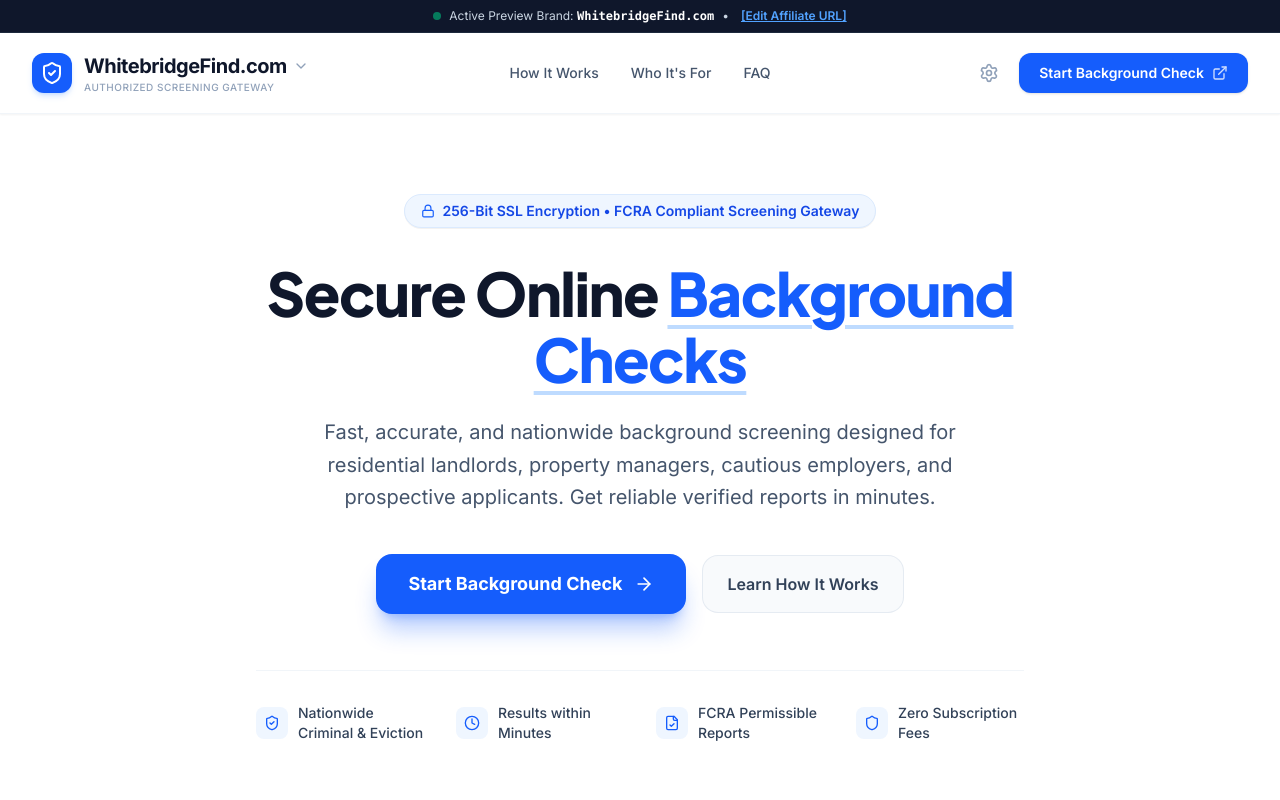
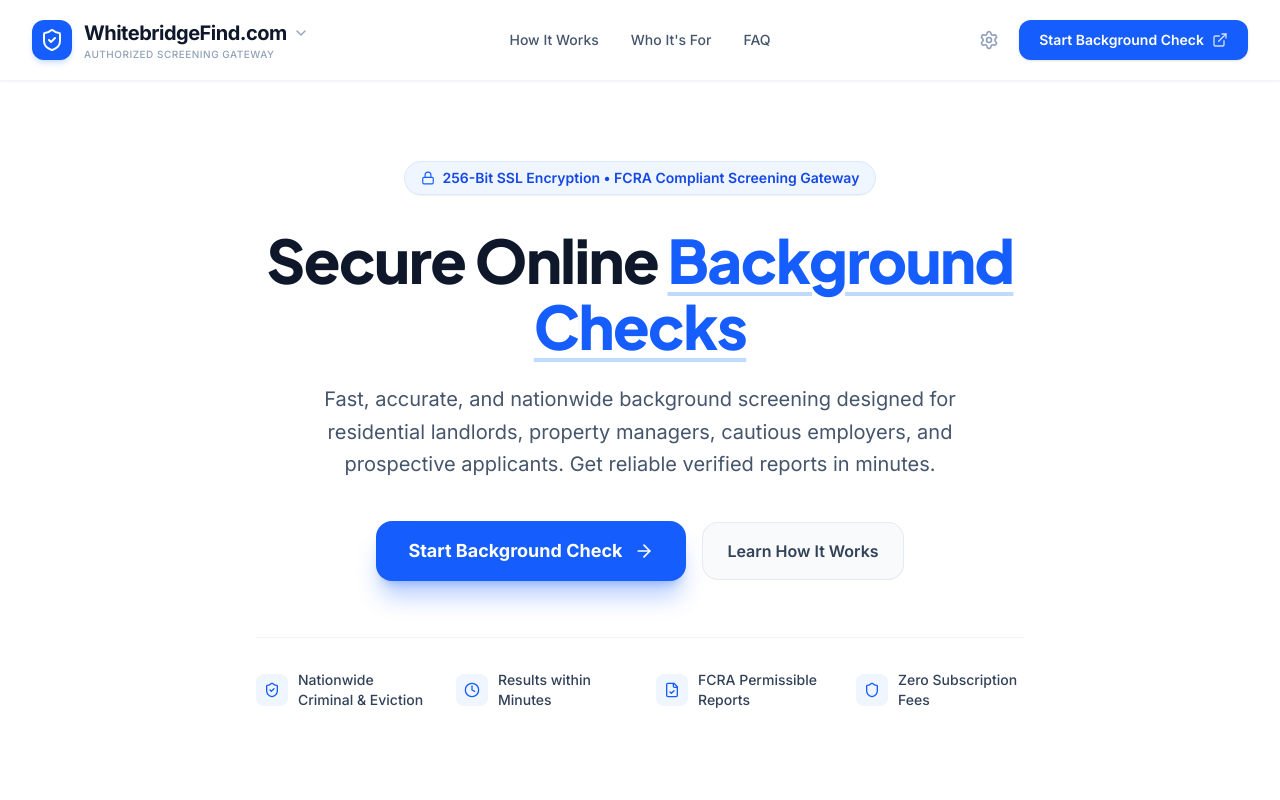
Before and after one commit to mdmahmudulhasan1100-tech/background-check, a React (Vite) app: page / in a window 1280 px wide. Shown: the top 800 px of the page. Built offline with nearby package versions, Linux system fonts and the light colour scheme.

Commit message:
refactor: update default affiliate URL and remove modal
Remove the unused PreScreeningModal component and update the default affiliate tracking URL to the current partner link.

```diff
--- a/src/App.tsx
+++ b/src/App.tsx
@@ -6,7 +6,6 @@
 import { FAQ } from './components/FAQ';
 import { CTASection } from './components/CTASection';
 import { Footer } from './components/Footer';
-import { PreScreeningModal } from './components/PreScreeningModal';
 import { LegalModal } from './components/LegalModal';
 import { SettingsModal } from './components/SettingsModal';
 import { DOMAIN_IDEAS, DEFAULT_AFFILIATE_URL } from './data';
@@ -16,7 +15,6 @@
   const [affiliateUrl, setAffiliateUrl] = useState<string>(DEFAULT_AFFILIATE_URL);
 
   // Modals state
-  const [preScreenModalOpen, setPreScreenModalOpen] = useState<boolean>(false);
   const [settingsModalOpen, setSettingsModalOpen] = useState<boolean>(false);
   const [legalModalType, setLegalModalType] = useState<'privacy' | 'terms' | 'affiliate' | null>(null);
 
@@ -28,7 +26,11 @@
         setCurrentDomain(savedDomain);
       }
       const savedAffiliate = localStorage.getItem('verify_app_affiliate');
-      if (savedAffiliate && savedAffiliate !== 'https://www.whitebridge.com/ref?partner=verify_applicant_portal') {
+      if (
+        savedAffiliate &&
+        savedAffiliate !== 'https://www.whitebridge.com/ref?partner=verify_applicant_portal' &&
+        savedAffiliate !== 'https://whitebridgefind.com/Pshring'
+      ) {
         setAffiliateUrl(savedAffiliate);
       } else {
         setAffiliateUrl(DEFAULT_AFFILIATE_URL);
@@ -55,25 +57,11 @@
   };
 
   const handleStartBackgroundCheck = () => {
-    setPreScreenModalOpen(true);
+    window.open(affiliateUrl, '_blank');
   };
 
   return (
     <div className="min-h-screen bg-white text-slate-900 flex flex-col selection:bg-blue-100 selection:text-blue-900 font-sans">
-
-      {/* Top Banner Notice for Affiliate Marketers / Preview */}
-      <div className="bg-slate-900 text-slate-300 px-4 py-2 text-[11px] sm:text-xs text-center border-b border-slate-800 flex items-center justify-center gap-2">
-        <span className="w-2 h-2 rounded-full bg-emerald-500 animate-pulse shrink-0" />
-        <span>Active Preview Brand: <strong className="text-white font-mono">{currentDomain}</strong></span>
-        <span className="hidden sm:inline">•</span>
-        <button
-          onClick={() => setSettingsModalOpen(true)}
-          className="underline hover:text-white transition-colors cursor-pointer ml-1 font-semibold text-blue-400"
-        >
-          [Edit Affiliate URL]
-        </button>
-      </div>
-
       {/* Main Header / Navigation */}
       <Header
         currentDomain={currentDomain}
@@ -102,11 +90,6 @@
       />
 
       {/* Interactive Modals */}
-      <PreScreeningModal
-        isOpen={preScreenModalOpen}
-        onClose={() => setPreScreenModalOpen(false)}
-        affiliateUrl={affiliateUrl}
-      />
 
       <LegalModal
         modalType={legalModalType}
--- a/src/data.ts
+++ b/src/data.ts
@@ -8,7 +8,7 @@
   'BackgroundCheckPortal.com',
 ];
 
-export const DEFAULT_AFFILIATE_URL = 'https://whitebridgefind.com/Pshring';
+export const DEFAULT_AFFILIATE_URL = 'https://paymaxoffers.trakaff.net//tr?offer_id=12&aff_id=325';
 
 export const HOW_IT_WORKS_STEPS: StepItem[] = [
   {
```
